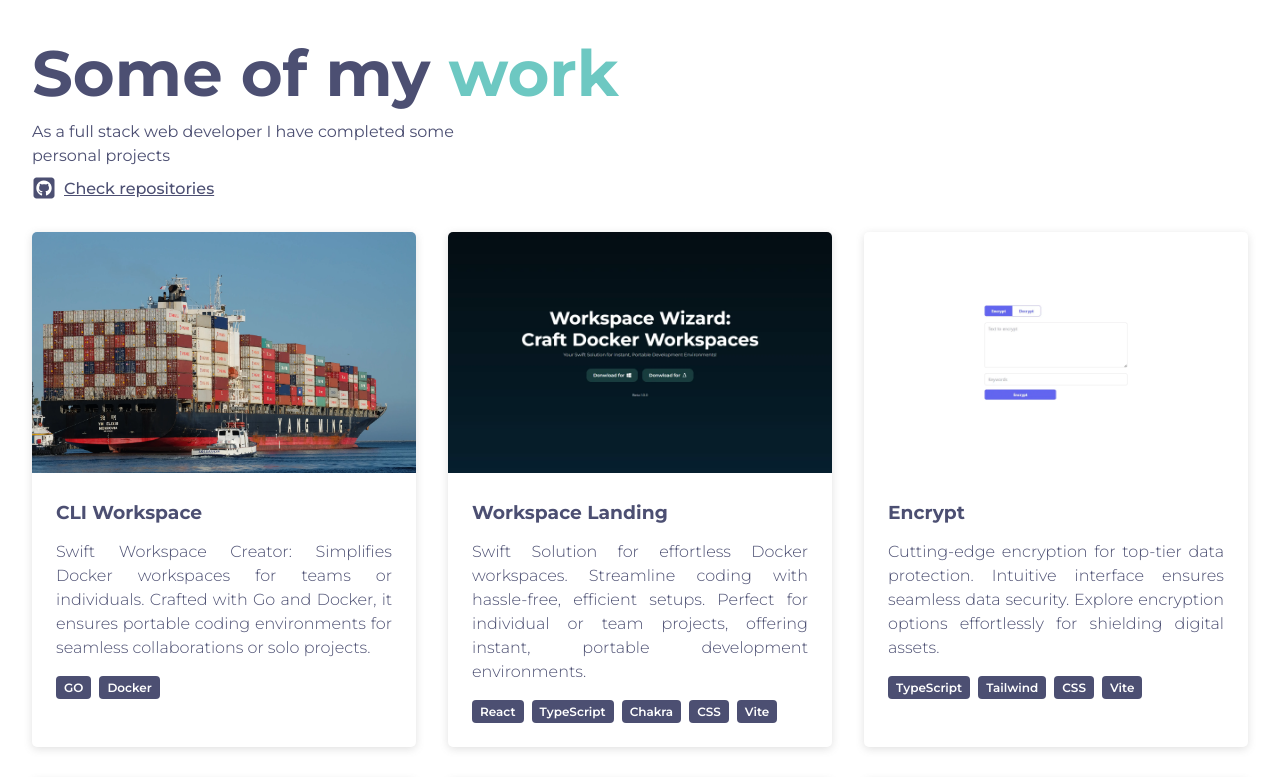
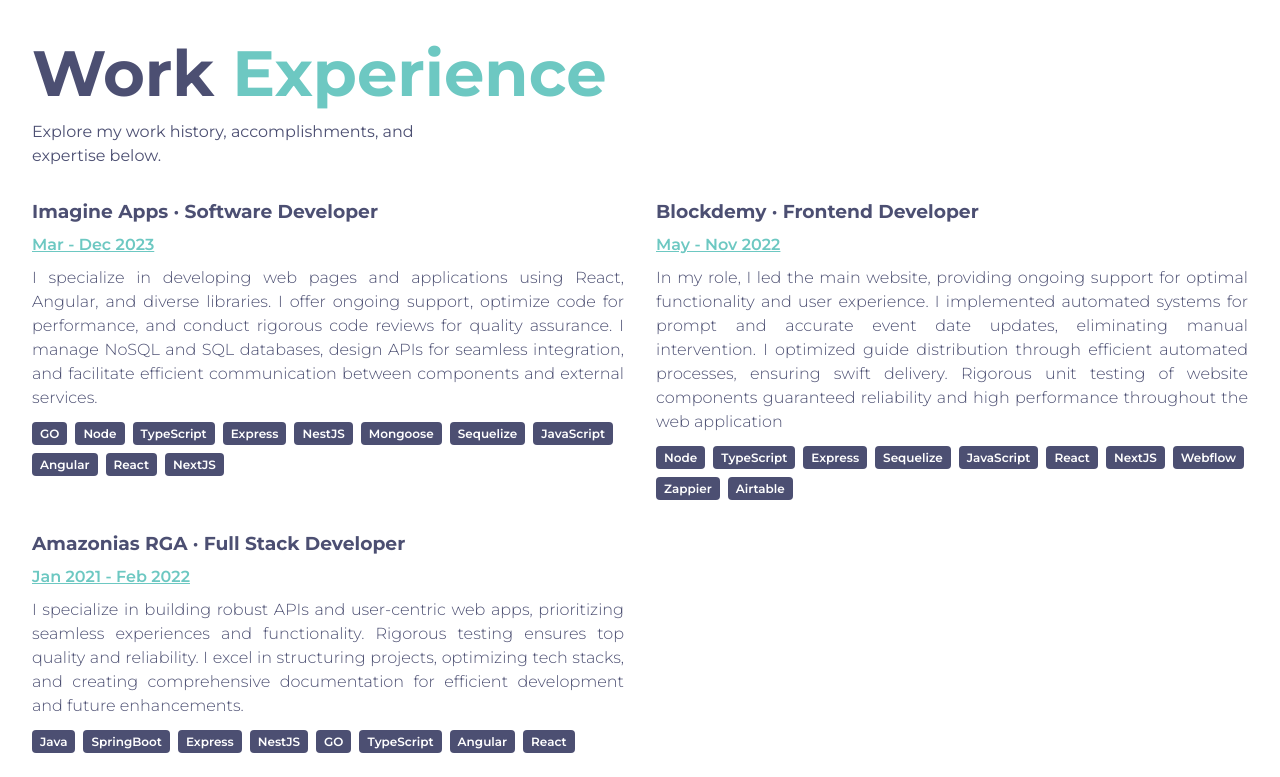
Before and after one commit to sneuder/portfolio, a React (Create React App) app: page / in a window 1280 px wide. Shown: the part 580-1357 px from the top of the page. Built offline with nearby package versions, Linux system fonts and the light colour scheme.

Commit message:
feat: stack component and experience section

```diff
--- a/src/app.jsx
+++ b/src/app.jsx
@@ -4,7 +4,9 @@
 
 import SectionContainer from './common/layouts/sectionContaner'
 import Navbar from './components/navbar'
+
 import Home from './views/home'
+import Experience from './views/experience'
 import Projects from './views/projects'
 import Contact from './views/contact'
 
@@ -17,6 +19,7 @@
       <Navbar />
       <SectionContainer>
         <Home />
+        <Experience />
         <Projects />
         <Contact />
       </SectionContainer>
--- a/src/assets/data/index.json
+++ b/src/assets/data/index.json
@@ -5,7 +5,10 @@
       "role": "Full Stack Web Developer",
       "text": "Hey, are looking for a web developer to build your Brand and grow your business? Let's shake hands with me."
     },
-    "aboutme": {},
+    "experience": {
+      "title": "Work Experience",
+      "text": "Explore my work history, accomplishments, and expertise below."
+    },
     "projects": {
       "title": "Some of my work",
       "text": "As a full stack web developer I have completed some personal projects"
@@ -20,6 +23,32 @@
     "github": "https://github.com/sneuder",
     "linkedin": "https://www.linkedin.com/in/esneider-fullstackdeveloper/"
   },
+  "jobs": [
+    {
+      "id": "94",
+      "company": "Imagine Apps",
+      "rol": "Software Developer",
+      "date": "Mar - Dec 2023",
+      "brief": "I specialize in developing web pages and applications using React, Angular, and diverse libraries. I offer ongoing support, optimize code for performance, and conduct rigorous code reviews for quality assurance. I manage NoSQL and SQL databases, design APIs for seamless integration, and facilitate efficient communication between components and external services.",
+      "stack": ["GO", "Node", "TypeScript", "Express", "NestJS", "Mongoose", "Sequelize", "JavaScript", "Angular", "React", "NextJS"]
+    },
+    {
+      "id": "95",
+      "company": "Blockdemy",
+      "rol": "Frontend Developer",
+      "date": "May - Nov 2022",
+      "brief": "In my role, I led the main website, providing ongoing support for optimal functionality and user experience. I implemented automated systems for prompt and accurate event date updates, eliminating manual intervention. I optimized guide distribution through efficient automated processes, ensuring swift delivery. Rigorous unit testing of website components guaranteed reliability and high performance throughout the web application",
+      "stack": ["Node", "TypeScript", "Express", "Sequelize", "JavaScript", "React", "NextJS", "Webflow", "Zappier", "Airtable"]
+    },
+    {
+      "id": "96",
+      "company": "Amazonias RGA",
+      "rol": "Full Stack Developer",
+      "date": "Jan 2021 - Feb 2022",
+      "brief": "I specialize in building robust APIs and user-centric web apps, prioritizing seamless experiences and functionality. Rigorous testing ensures top quality and reliability. I excel in structuring projects, optimizing tech stacks, and creating comprehensive documentation for efficient development and future enhancements.",
+      "stack": ["Java", "SpringBoot", "Express", "NestJS", "GO", "TypeScript", "Angular", "React"]
+    }
+  ],
   "projects": [
     {
         "id": "98",
--- /dev/null
+++ b/src/common/stackTag/index.jsx
@@ -0,0 +1,15 @@
+import style from './index.module.scss'
+
+const StackTag = ({ stacks }) => {
+  return (
+    <div className={style.containerStackTags}>
+      {
+        stacks.map((stack) => (
+          <div key={stack} className={style.stackTag}>{ stack }</div>
+        ))
+      }
+    </div>
+  )
+}
+
+export default StackTag
--- /dev/null
+++ b/src/common/stackTag/index.module.scss
@@ -0,0 +1,16 @@
+@import '../../styles/index.scss';
+
+.containerStackTags {
+  display: flex;
+  flex-wrap: wrap;
+  gap: 0.5rem;
+
+  .stackTag {
+    font-size: 0.75rem;
+    background-color: $primary-color;
+    color: $quaternary-color;
+    border-radius: 0.25rem;
+    padding: 0.25rem 0.5rem;
+    font-weight: 600;
+  }
+}
--- a/src/common/title/index.module.scss
+++ b/src/common/title/index.module.scss
@@ -29,7 +29,9 @@
 }
 
 @media screen and (max-width: 450px) {
-  .titleContainer > p {
-    width: 100%;
+  .titleContainer {
+    & h2 {
+      font-size: 3rem;
+    }
   }
 }
--- /dev/null
+++ b/src/components/jobs/index.jsx
@@ -0,0 +1,24 @@
+import style from './index.module.scss'
+import StackTag from '../../common/stackTag'
+
+const Jobs = () => {
+  const { jobs } = require('../../assets/data/index.json')
+
+  return (
+    <div className={style.containerJobs}>
+      {
+        jobs.map(job => (
+          <div key={job.id} className={style.containerJob}>
+            <h3>{job.company} · {job.rol}</h3>
+            <p className={style.date}>{job.date}</p>
+            <p className={style.brief}>{job.brief}</p>
+            <StackTag stacks={job.stack} />
+          </div>
+        ))
+      }
+      <div></div>
+    </div>
+  )
+}
+
+export default Jobs
--- /dev/null
+++ b/src/components/jobs/index.module.scss
@@ -0,0 +1,38 @@
+@import '../../styles/index.scss';
+
+.containerJobs {
+  display: grid;
+  grid-template-columns: 1fr 1fr;
+  gap: 2rem;
+
+  .containerJob {
+
+    display: flex;
+    flex-direction: column;
+    gap: 0.75rem;
+
+    h3 {
+      text-wrap: balance;
+      color: $primary-color;
+    }
+
+    .date {
+      font-weight: 600;
+      text-decoration: underline;
+      color: $secondary-color;
+    }
+
+    .brief {
+      text-align: justify;
+      line-height: 1.5rem;
+      font-weight: 300;
+      color: $primary-color;
+    }
+  }
+}
+
+@media screen and (max-width: 924px) {
+  .containerJobs  {
+    grid-template-columns: 1fr;
+  }
+}
--- a/src/components/projects/index.jsx
+++ b/src/components/projects/index.jsx
@@ -1,3 +1,4 @@
+import StackTag from '../../common/stackTag'
 import style from './index.module.scss'
 
 const Projects = () => {
@@ -18,13 +19,7 @@
               <h3>{project.name}</h3>
               <p>{project.description}</p>
 
-              <div className={style.containerStackTags}>
-                {
-                  project.stack.map((stack, index) => (
-                    <div key={`${project.id}-${index}`} className={style.stackTag}>{ stack }</div>
-                  ))
-                }
-              </div>
+              <StackTag stacks={project.stack} />
             </div>
           </div>
         )
--- a/src/components/projects/index.module.scss
+++ b/src/components/projects/index.module.scss
@@ -43,22 +43,6 @@
   transform: translateY(-10px);
 }
 
-.containerStackTags {
-  display: flex;
-  flex-wrap: wrap;
-  gap: 0.5rem;
-
-  .stackTag {
-    font-size: 0.75rem;
-    background-color: $primary-color;
-    color: $quaternary-color;
-    border-radius: 0.25rem;
-    padding: 0.25rem 0.5rem;
-    font-weight: 600;
-  }
-}
-
-
 @media screen and (max-width: 924px) {
   .containerProject {
     & img {
--- a/src/constants/linksInfo.js
+++ b/src/constants/linksInfo.js
@@ -3,18 +3,14 @@
     to: '#home',
     text: 'Home'
   },
-  // {
-  //   to: "#aboutme",
-  //   text: "About me"
-  // },
+  {
+    to: '#experience',
+    text: 'Experience'
+  },
   {
     to: '#projects',
     text: 'Projects'
   },
-  // {
-  //   to: "#skills",
-  //   text: "Skills"
-  // },
   {
     to: '#contact',
     text: 'Contact'
--- /dev/null
+++ b/src/views/experience.jsx
@@ -0,0 +1,22 @@
+import linksPage from '../constants/linksPage'
+
+import Jobs from '../components/jobs'
+
+import Vertical from '../common/layouts/vertical'
+import Title from '../common/title'
+
+const Experience = () => {
+  const { sections } = require('../assets/data/index.json')
+  const { title, text } = sections.experience
+
+  return (
+    <section id={linksPage.home}>
+      <Vertical>
+        <Title title={title} description={text}></Title>
+        <Jobs />
+      </Vertical>
+    </section>
+  )
+}
+
+export default Experience
```
Also changed, not shown: src/views/about.jsx (deleted, +0 -14 lines).
